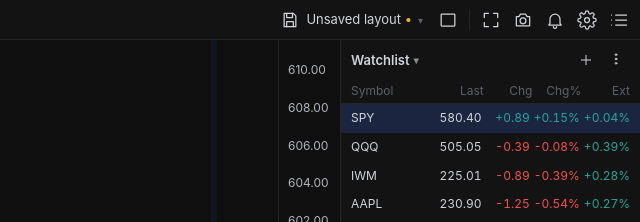
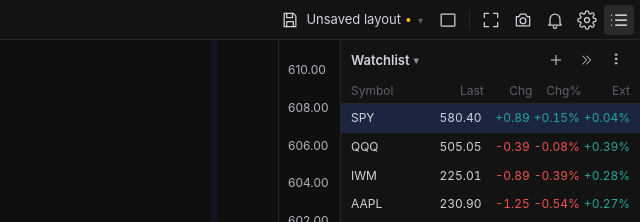
Before and after one commit to trader-larry/desktop-charts, a website with bundled scripts: page public/index.html in a window 1280 px wide. Shown: the top 222 px of the page, 640-1280 px from the left. Built offline with nearby package versions, Linux system fonts and the light colour scheme; files whose address does not match are found by name.

Commit message:
12- and 24-chart layouts; collapsible watchlist
Adds 6 x 2 and 12 x 2 grids. The watchlist collapses from a button in its
header and comes back from a tab at the right edge of the charts or the
top-bar list button; remembered per window.

Co-Authored-By: Claude Opus 5.5 <noreply@anthropic.com>
Claude-Session: https://claude.ai/code/session_01VvQfTQZoTnr17cPaHHcvR1

```diff
--- a/public/css/app.css
+++ b/public/css/app.css
@@ -255,3 +255,9 @@ input[type=color] { padding: 0; width: 36px; height: 26px; }
 #layoutMenu .dd-item { color: var(--text); }
 #winBar { position: absolute; top: 10px; left: 50%; transform: translateX(-50%); z-index: 45; display: flex; align-items: center; gap: 10px; background: var(--panel2); border: 1px solid var(--border); border-radius: 6px; padding: 8px 10px 8px 14px; box-shadow: 0 8px 24px #000a; max-width: 92%; }
 #winBar .x { background: none; border: 0; color: var(--muted); cursor: pointer; font-size: 16px; }
+
+/* collapsible watchlist */
+#wlExpand { display: none; position: absolute; right: 0; top: 50%; transform: translateY(-50%); z-index: 35; width: 16px; height: 56px; padding: 0; border: 1px solid var(--border); border-right: 0; border-radius: 6px 0 0 6px; background: var(--panel2); color: var(--muted); cursor: pointer; align-items: center; justify-content: center; }
+#wlExpand:hover { color: #fff; background: var(--hover); }
+#app.no-watch #wlExpand { display: flex; }
+#watchToggle.on { color: #fff; }
--- a/public/index.html
+++ b/public/index.html
@@ -48,6 +48,7 @@
       <div id="panes"></div>
       <div id="toast" class="hidden"></div>
       <div id="alertPops"></div>
+      <button id="wlExpand" title="Show the watchlist"><svg viewBox="0 0 24 24" width="14" height="14" fill="none" stroke="currentColor" stroke-width="2" stroke-linecap="round" stroke-linejoin="round"><path d="M17 6l-6 6 6 6M11 6l-6 6 6 6"/></svg></button>
     </main>
 
     <aside id="watchlist">
@@ -56,6 +57,7 @@
           <div class="dd-menu" id="wlListMenu"></div></span>
         <span class="wl-acts">
           <button class="tb-btn icon-btn small" id="wlAdd" title="Add symbol"><span class="ic" data-icon="plus"></span></button>
+          <button class="tb-btn icon-btn small" id="wlCollapse" title="Collapse the watchlist"><span class="ic"><svg viewBox="0 0 24 24"><path d="M7 6l6 6-6 6M13 6l6 6-6 6"/></svg></span></button>
           <span class="dropdown right" id="wlDD"><button class="tb-btn icon-btn small" id="wlMenuBtn" title="Watchlist options"><span class="ic" data-icon="dots"></span></button>
             <div class="dd-menu" id="wlMenu"></div></span>
         </span>
--- a/public/js/main.js
+++ b/public/js/main.js
@@ -19,6 +19,8 @@ const LAYOUTS = [
   { id: '4v', name: '4 charts, columns', r: grid(4, 1) },
   { id: '6', name: '6 charts, 3 × 2', r: grid(3, 2) },
   { id: '8', name: '8 charts, 4 × 2', r: grid(4, 2) },
+  { id: '12', name: '12 charts, 6 × 2', r: grid(6, 2) },
+  { id: '24', name: '24 charts, 12 × 2', r: grid(12, 2) },
 ];
 const layoutById = (id) => LAYOUTS.find((l) => l.id === id) || LAYOUTS[0];
 const layoutIcon = (l) => `<svg viewBox="0 0 24 24" class="lay-ic">${l.r.map(([x, y, w, h]) => `<rect x="${3 + x * 18 + 0.8}" y="${4 + y * 16 + 0.8}" width="${w * 18 - 1.6}" height="${h * 16 - 1.6}" rx="1"/>`).join('')}</svg>`;
@@ -1298,8 +1300,18 @@ $('#shotBtn').addEventListener('click', () => {
   const c = chartImage(active);
   c.toBlob((b) => { const a = el('a', { href: URL.createObjectURL(b), download: `${active.info.symbol.replace(/\W/g, '')}_${active.tf.id}_${new Date().toISOString().slice(0, 16).replace(/[:T]/g, '')}.png` }); a.click(); });
 });
-$('#watchToggle').addEventListener('click', () => { S.showWatch = !S.showWatch; save(); $('#app').classList.toggle('no-watch', !S.showWatch); });
-$('#app').classList.toggle('no-watch', !S.showWatch);
+// The watchlist panel can be collapsed (remembered per window): » in its header, the list button in the top bar,
+// or the tab at the right edge of the charts to bring it back.
+function setWatch(show) {
+  S.showWatch = show; save();
+  $('#app').classList.toggle('no-watch', !show);
+  $('#watchToggle').classList.toggle('on', show);
+  $('#watchToggle').title = show ? 'Hide the watchlist' : 'Show the watchlist';
+}
+$('#watchToggle').addEventListener('click', () => setWatch(!S.showWatch));
+$('#wlCollapse').addEventListener('click', () => setWatch(false));
+$('#wlExpand').addEventListener('click', () => setWatch(true));
+setWatch(S.showWatch !== false);
 
 // ===================== symbol search =====================
 let symMode = 'load';
```
